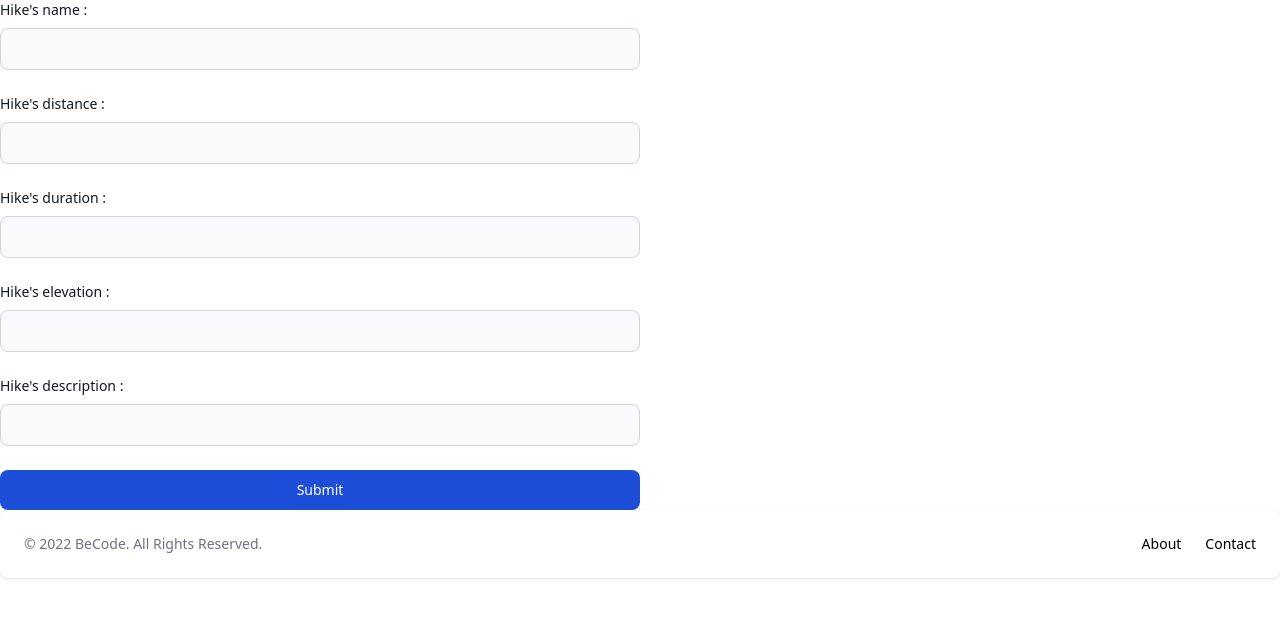
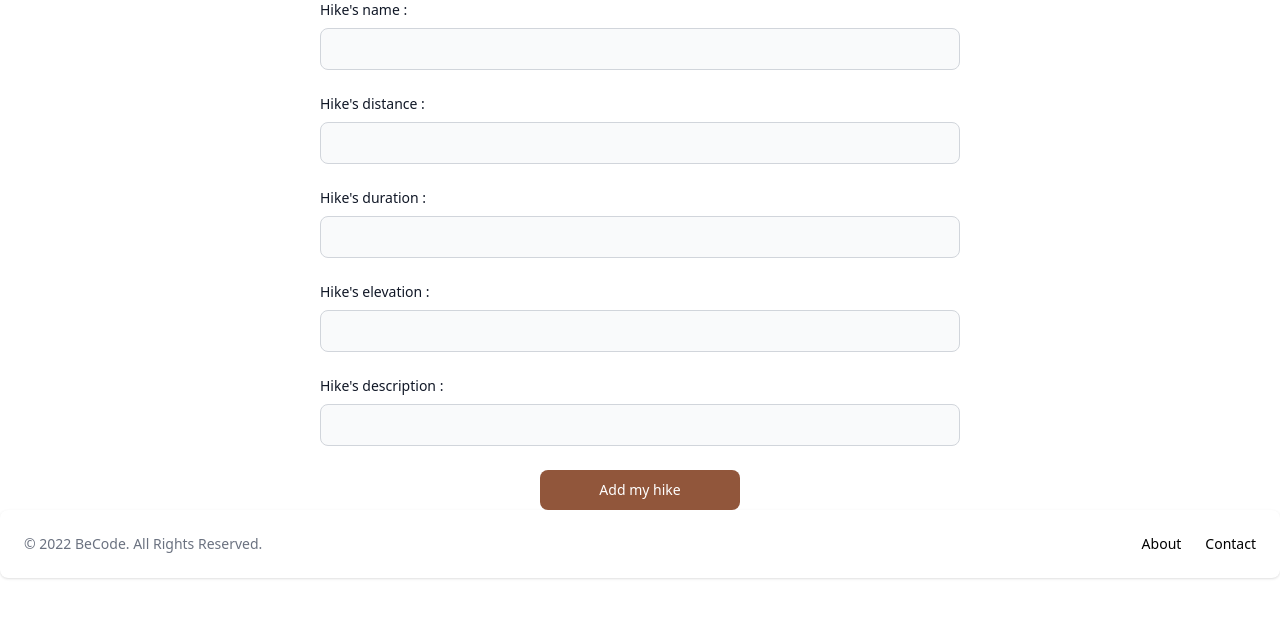
Before and after one commit to becodeorg/hamilton-7-hiking-project-anselme-kimberley-loic, a PHP site: template src/app/views/AddHike.view.php in a window 1280 px wide. Shown: the part 72-690 px from the top of the page. Run offline with PHP 8.4, Linux system fonts and the light colour scheme; the template is opened without the code that fills it, so the values that code supplies are empty; style sheets or scripts are compiled from the project's sources.

Commit message:
update style, link to add hike

```diff
--- a/src/app/views/AddHike.view.php
+++ b/src/app/views/AddHike.view.php
@@ -1,23 +1,25 @@
-<form class="flex flex-col w-6/12 content-center justify-center m" method="post" action="addhike">
+<div class="flex justify-center">
+<form class="flex flex-col md:w-6/12 content-center justify-center" method="post" action="addhike">
     <div class="mb-6">
         <label for="name" class="block mb-2 text-sm font-medium text-gray-900">Hike's name :</label>
-        <input type="text" id="name" name="name" class="bg-gray-50 border border-gray-300 text-gray-900 text-sm rounded-lg focus:ring-blue-500 focus:border-blue-500 block w-full p-2.5" required>
+        <input type="text" id="name" name="name" class="bg-gray-50 border border-gray-300 text-gray-900 text-sm rounded-lg block w-full p-2.5" required>
     </div>
     <div class="mb-6">
         <label for="distance" class="block mb-2 text-sm font-medium text-gray-900 ">Hike's distance :</label>
-        <input type="number" step="1" id="distance" name="distance" class="bg-gray-50 border border-gray-300 text-gray-900 text-sm rounded-lg focus:ring-blue-500 focus:border-blue-500 block w-full p-2.5" required>
+        <input type="number" step="1" id="distance" name="distance" class="bg-gray-50 border border-gray-300 text-gray-900 text-sm rounded-lg block w-full p-2.5" required>
     </div>
     <div class="mb-6">
         <label for="duration" class="block mb-2 text-sm font-medium text-gray-900 ">Hike's duration :</label>
-        <input type="number" id="duration" name="duration" class="bg-gray-50 border border-gray-300 text-gray-900 text-sm rounded-lg focus:ring-blue-500 focus:border-blue-500 block w-full p-2.5" required>
+        <input type="number" id="duration" name="duration" class="bg-gray-50 border border-gray-300 text-gray-900 text-sm rounded-lg block w-full p-2.5" required>
     </div>
     <div class="mb-6">
         <label for="elevationGain" class="block mb-2 text-sm font-medium text-gray-900 ">Hike's elevation :</label>
-        <input type="number" id="elevationGain" name="elevationGain" class="bg-gray-50 border border-gray-300 text-gray-900 text-sm rounded-lg focus:ring-blue-500 focus:border-blue-500 block w-full p-2.5" required>
+        <input type="number" id="elevationGain" name="elevationGain" class="bg-gray-50 border border-gray-300 text-gray-900 text-sm rounded-lg block w-full p-2.5" required>
     </div>
     <div class="mb-6">
         <label for="description" class="block mb-2 text-sm font-medium text-gray-900 ">Hike's description :</label>
-        <input type="text" id="description" name="description" class="bg-gray-50 border border-gray-300 text-gray-900 text-sm rounded-lg focus:ring-blue-500 focus:border-blue-500 block w-full p-2.5" required>
+        <input type="text" id="description" name="description" class="bg-gray-50 border border-gray-300 text-gray-900 text-sm rounded-lg block w-full p-2.5" required>
     </div>
-    <button type="submit" class="text-white bg-blue-700 hover:bg-blue-800 focus:ring-4 focus:outline-none focus:ring-blue-300 font-medium rounded-lg text-sm w-full sm:w-auto px-5 py-2.5 text-center">Submit</button>
+    <button type="submit" class="text-white bg-brown-hike hover:bg-[#663c29] font-medium rounded-lg text-sm w-full sm:w-[200px] sm:mx-auto px-5 py-2.5 text-center">Add my hike</button>
 </form>
+</div>
--- a/src/app/views/Home.view.php
+++ b/src/app/views/Home.view.php
@@ -1,5 +1,5 @@
 <?php if (!empty($_SESSION['user'])): ?>
-    <h2 class="text-center">Hello, <?= $_SESSION['user']['nickname'] ?> !</h2>
+    <h2 class="text-center text-xl mt-5">Hello, <?= $_SESSION['user']['nickname'] ?> !</h2>
 <?php endif; ?>
 <div class="lottie-mountain mb-6">
     <lottie-player class="justify-center" src="./assets/images/lf30_editor_xbszatmf.json"  background="transparent"  speed="1"  loop  autoplay></lottie-player>
@@ -40,7 +40,7 @@
                                 </div>
                                 <div class="p-8">
                                     <h5 class="uppercase tracking-wide text-brown-hike text-sm font-semibold">Hike</h5>
-                                    <p href="/singlehike?code=<?= $product['hid']; ?>" class="block mt-2 text-lg leading-tight font-medium text-black"><?php echo $product['name'] . ' / '. $product['distance'] .'km' ?></p>
+                                    <p class="block mt-2 text-lg leading-tight font-medium text-black"><?php echo $product['name'] . ' / '. $product['distance'] .'km' ?></p>
                                     <p class="hike_preview-description mt-2 text-gray-500"><?= $product['description'] ?></p>
                                 </div>
                             </div>
--- a/src/app/views/Login.view.php
+++ b/src/app/views/Login.view.php
@@ -2,14 +2,14 @@
     <form class="flex flex-col w-6/12" method="post" action="login" >
     <div class="mb-6">
         <label for="nickname" class="block mb-2 text-sm font-medium text-gray-900">Your Nickname</label>
-        <input type="text" id="nickname" name="nickname" class="bg-gray-50 border border-gray-300 text-gray-900 text-sm rounded-lg focus:ring-blue-500 focus:border-blue-500 block w-full p-2.5" placeholder="Awesome Username" required>
+        <input type="text" id="nickname" name="nickname" class="bg-gray-50 border border-gray-300 text-gray-900 text-sm rounded-lg focus:ring-blue-500 focus:border-blue-500 block w-full p-2.5" placeholder="Awesome Nickname" required>
     </div>
     <div class="mb-6">
         <label for="password" class="block mb-2 text-sm font-medium text-gray-900">Your Password</label>
-        <input type="password" id="password" name="password" class="bg-gray-50 border border-gray-300 text-gray-900 text-sm rounded-lg focus:ring-blue-500 focus:border-blue-500 block w-full p-2.5" required>
+        <input type="password" id="password" name="password" class="bg-gray-50 border border-gray-300 text-gray-900 text-sm rounded-lg focus:ring-blue-500 focus:border-blue-500 block w-full p-2.5" placeholder="Awesome Password" required>
     </div>
     <button type="submit" class="text-white bg-brown-hike hover:bg-[#663c29] font-medium rounded-lg text-sm w-full sm:w-[200px] sm:mx-auto px-5 py-2.5 text-center">LogIn</button>
-    <div class="mt-5 flex justify-center items-center">
+    <div class="my-5 flex justify-center items-center">
         <a href="/registration" class="text-center underline underline-offset-4 text-lg hover:text-[#663c29]">Don't have an account ?</a>
     </div>
     </form>
--- a/src/app/views/layout/head.view.php
+++ b/src/app/views/layout/head.view.php
@@ -32,7 +32,7 @@
                 <div class="absolute inset-y-0 left-0 flex items-center pl-3 pointer-events-none">
                     <svg class="w-5 h-5 text-gray-500" aria-hidden="true" fill="currentColor" viewBox="0 0 20 20" xmlns="http://www.w3.org/2000/svg"><path fill-rule="evenodd" d="M8 4a4 4 0 100 8 4 4 0 000-8zM2 8a6 6 0 1110.89 3.476l4.817 4.817a1 1 0 01-1.414 1.414l-4.816-4.816A6 6 0 012 8z" clip-rule="evenodd"></path></svg>
                 </div>
-                <input type="text" id="search-navbar" class="block w-full p-2 pl-10 text-sm text-gray-900 border border-gray-300 rounded-lg bg-gray-50 focus:ring-blue-500 focus:border-blue-500" placeholder="Search...">
+                <input type="text" id="search-navbar" class="block w-full p-2 pl-10 text-sm text-gray-900 border border-gray-300 rounded-lg bg-gray-50" placeholder="Search...">
             </div>
             <ul class="flex flex-col p-4 mt-4 border border-gray-100 rounded-lg bg-gray-50 md:flex-row md:space-x-8 md:mt-0 md:text-sm md:font-medium md:border-0 md:bg-white">
                 <li>
@@ -60,5 +60,6 @@
         </div>
     </div>
 </nav>
+<body>
 
 <script src="scripts/navbar.js" defer></script>
```
Also changed, not shown: src/app/views/Hikes.view.php (+7 -1 lines), src/app/views/Registration.view.php (+7 -7 lines), src/public/index.php (+0 -12 lines).
